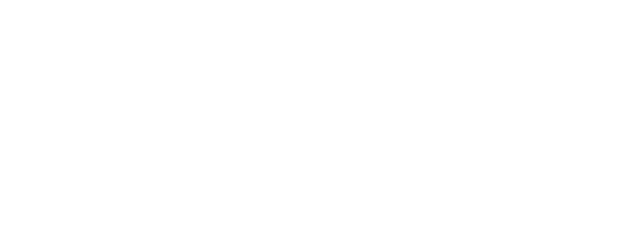
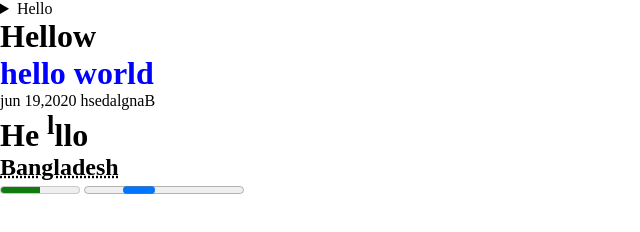
Before and after one commit to bushrajahan/conceptual-session-1, a plain HTML site: page index.html in a window 1280 px wide. Shown: the whole page, without its empty margins (0-640 px from the left). Drawn offline with Linux system fonts and the light colour scheme.

Commit message:
funny part

```diff
--- a/index.html
+++ b/index.html
@@ -3,9 +3,26 @@
 <head>
     <meta charset="UTF-8">
     <meta name="viewport" content="width=device-width, initial-scale=1.0">
+    <link rel="stylesheet" href="style/style.css">
     <title>Document</title>
 </head>
 <body>
+    <details>
+    <summary>Hello</summary>
+    <p>Lorem ipsum dolor sit amet consectetur adipisicing elit. Eveniet natus molestias temporibus itaque, adipisci odit facere doloribus eligendi eaque accusantium, nulla sed? Nobis debitis quibusdam nam voluptates impedit consequatur amet!</p>
+</details>
+    <h1>Hellow</h1>
+    <h1 class="test">hello world</h1>
 
-</body>
+    <!-- semantric tag ->porla boja jaba ki tag -->
+     <time datetime="2020-07-19">jun 19,2020</time>
+     <bdo dir="rtl">Bangladesh</bdo>
+     <h1>He <sup>l</sup>llo</h1>
+     <h2><abbr title="This is Bangladesh">Bangladesh</abbr></h2>
+     <label for="disk"></label>
+     <meter id="disk" value="0.5"></meter>
+     <progress id="">
+
+    </body>
+
 </html>
--- a/style/style.css
+++ b/style/style.css
@@ -0,0 +1,8 @@
+*{
+    padding: 0px;
+    margin: 0px;
+}
+.test{
+    color: blue;
+    cursor:url('imgaes/emotion-1740913_640.webp');
+}
```
Also changed, not shown: style/imgaes/emotion-1740913_640.webp (added).
